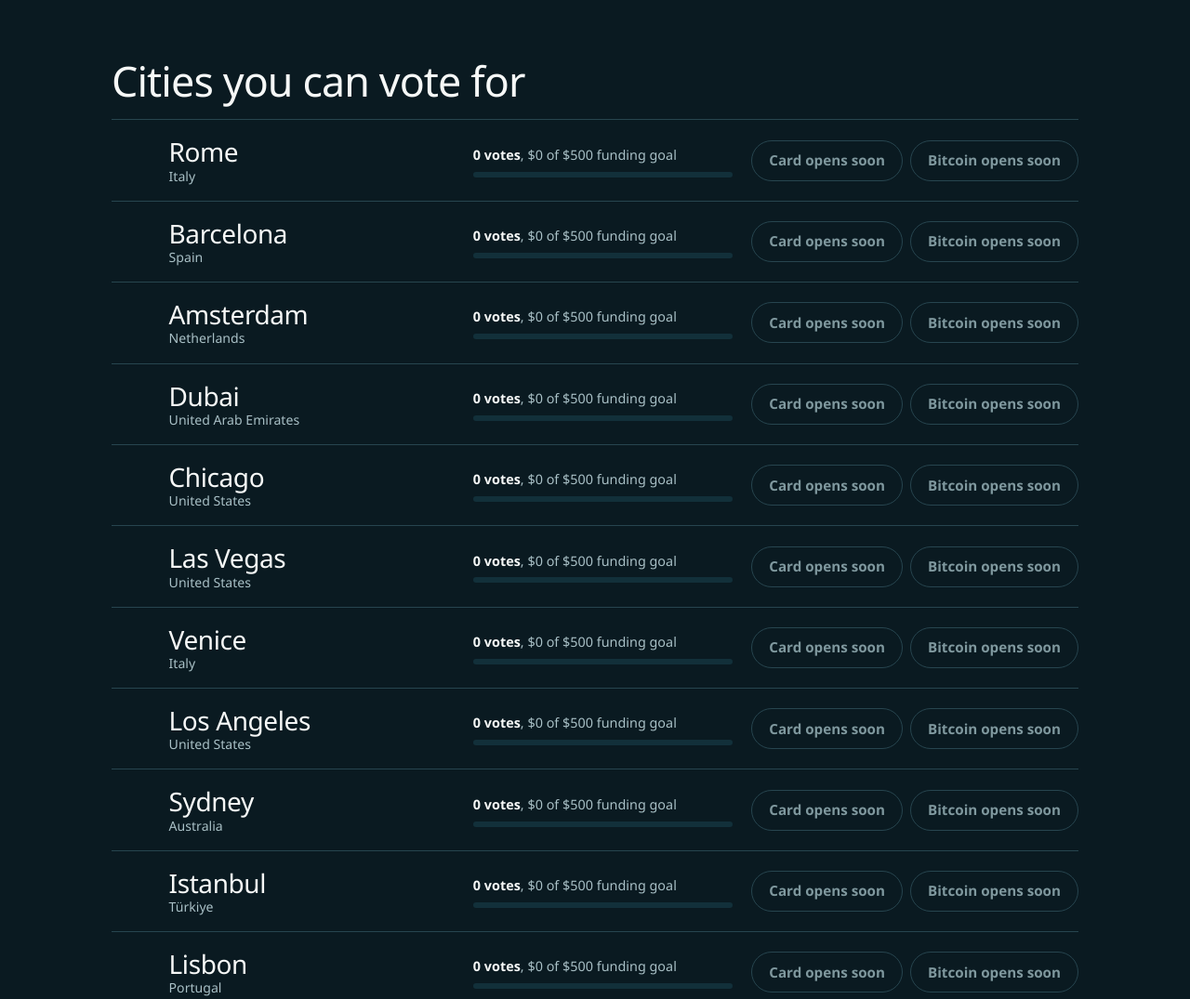
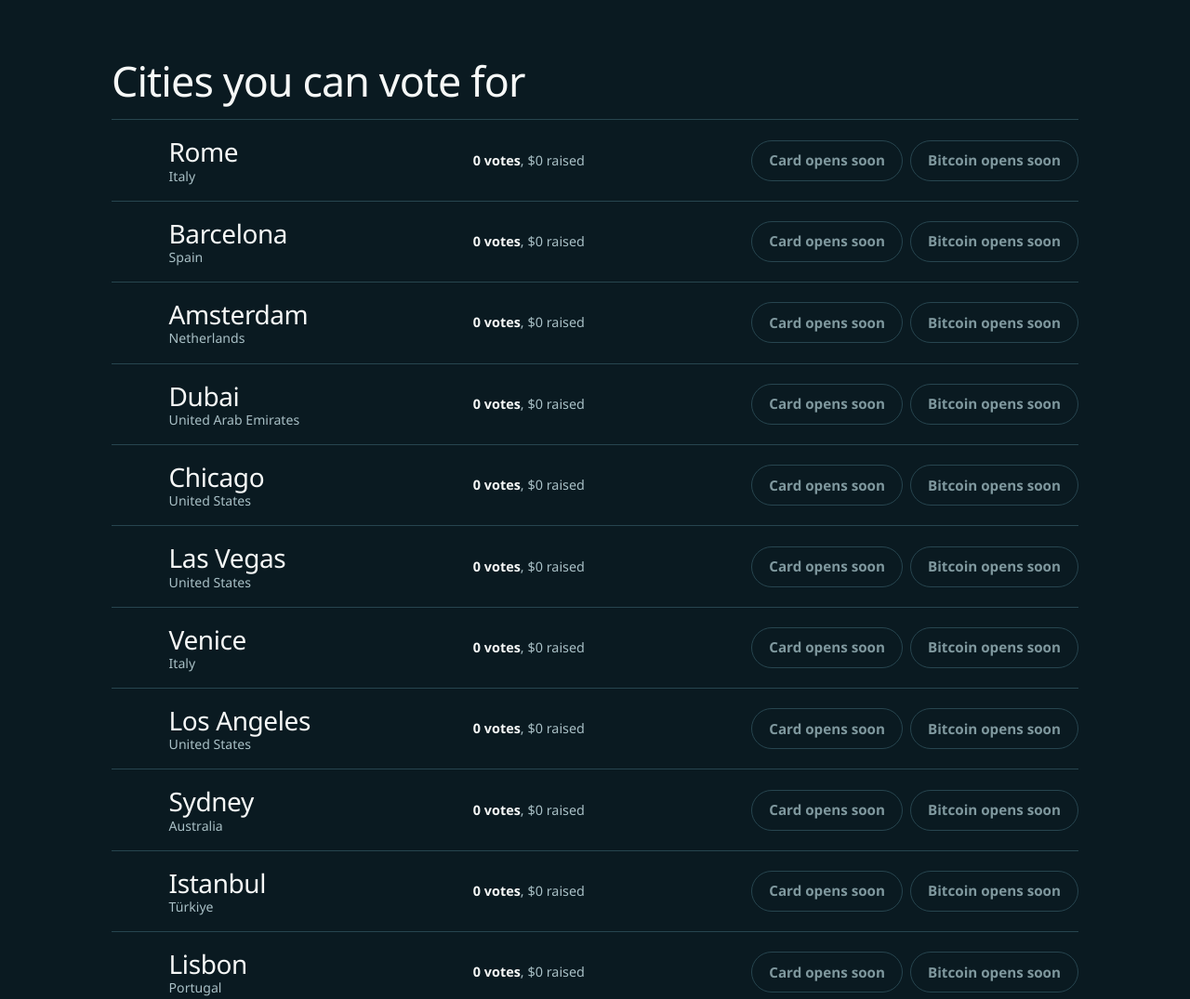
Before and after one commit to citytoursim/citytoursim.github.io, a plain HTML site: page support/index.html in a window 1280 px wide. Shown: the part 1100-2175 px from the top of the page at 93% size. Drawn offline with Linux system fonts and the light colour scheme.

Commit message:
Support page: no funding goals, rank upcoming cities by votes
Per the user: drop goal_usd; cities not yet in the game are ranked high
to low by votes with the amount raised alongside. The bar shows votes
relative to the leader and only appears once there are votes.

Co-Authored-By: Claude Opus 5.5 <noreply@anthropic.com>

```diff
--- a/data/support.json
+++ b/data/support.json
@@ -47,7 +47,6 @@
       "country": "Italy",
       "stripe_link": "",
       "bitcoin_link": "",
-      "goal_usd": 500,
       "votes": 0,
       "raised_usd": 0,
       "updated": null
@@ -58,7 +57,6 @@
       "country": "Spain",
       "stripe_link": "",
       "bitcoin_link": "",
-      "goal_usd": 500,
       "votes": 0,
       "raised_usd": 0,
       "updated": null
@@ -69,7 +67,6 @@
       "country": "Netherlands",
       "stripe_link": "",
       "bitcoin_link": "",
-      "goal_usd": 500,
       "votes": 0,
       "raised_usd": 0,
       "updated": null
@@ -80,7 +77,6 @@
       "country": "United Arab Emirates",
       "stripe_link": "",
       "bitcoin_link": "",
-      "goal_usd": 500,
       "votes": 0,
       "raised_usd": 0,
       "updated": null
@@ -91,7 +87,6 @@
       "country": "United States",
       "stripe_link": "",
       "bitcoin_link": "",
-      "goal_usd": 500,
       "votes": 0,
       "raised_usd": 0,
       "updated": null
@@ -102,7 +97,6 @@
       "country": "United States",
       "stripe_link": "",
       "bitcoin_link": "",
-      "goal_usd": 500,
       "votes": 0,
       "raised_usd": 0,
       "updated": null
@@ -113,7 +107,6 @@
       "country": "Italy",
       "stripe_link": "",
       "bitcoin_link": "",
-      "goal_usd": 500,
       "votes": 0,
       "raised_usd": 0,
       "updated": null
@@ -124,7 +117,6 @@
       "country": "United States",
       "stripe_link": "",
       "bitcoin_link": "",
-      "goal_usd": 500,
       "votes": 0,
       "raised_usd": 0,
       "updated": null
@@ -135,7 +127,6 @@
       "country": "Australia",
       "stripe_link": "",
       "bitcoin_link": "",
-      "goal_usd": 500,
       "votes": 0,
       "raised_usd": 0,
       "updated": null
@@ -146,7 +137,6 @@
       "country": "Türkiye",
       "stripe_link": "",
       "bitcoin_link": "",
-      "goal_usd": 500,
       "votes": 0,
       "raised_usd": 0,
       "updated": null
@@ -157,7 +147,6 @@
       "country": "Portugal",
       "stripe_link": "",
       "bitcoin_link": "",
-      "goal_usd": 500,
       "votes": 0,
       "raised_usd": 0,
       "updated": null
@@ -168,7 +157,6 @@
       "country": "Czechia",
       "stripe_link": "",
       "bitcoin_link": "",
-      "goal_usd": 500,
       "votes": 0,
       "raised_usd": 0,
       "updated": null
@@ -179,7 +167,6 @@
       "country": "Brazil",
       "stripe_link": "",
       "bitcoin_link": "",
-      "goal_usd": 500,
       "votes": 0,
       "raised_usd": 0,
       "updated": null
@@ -190,7 +177,6 @@
       "country": "Singapore",
       "stripe_link": "",
       "bitcoin_link": "",
-      "goal_usd": 500,
       "votes": 0,
       "raised_usd": 0,
       "updated": null
@@ -201,7 +187,6 @@
       "country": "Germany",
       "stripe_link": "",
       "bitcoin_link": "",
-      "goal_usd": 500,
       "votes": 0,
       "raised_usd": 0,
       "updated": null
@@ -212,7 +197,6 @@
       "country": "Japan",
       "stripe_link": "",
       "bitcoin_link": "",
-      "goal_usd": 500,
       "votes": 0,
       "raised_usd": 0,
       "updated": null
@@ -223,7 +207,6 @@
       "country": "United States",
       "stripe_link": "",
       "bitcoin_link": "",
-      "goal_usd": 500,
       "votes": 0,
       "raised_usd": 0,
       "updated": null
@@ -234,7 +217,6 @@
       "country": "Austria",
       "stripe_link": "",
       "bitcoin_link": "",
-      "goal_usd": 500,
       "votes": 0,
       "raised_usd": 0,
       "updated": null
@@ -245,7 +227,6 @@
       "country": "China (SAR)",
       "stripe_link": "",
       "bitcoin_link": "",
-      "goal_usd": 500,
       "votes": 0,
       "raised_usd": 0,
       "updated": null
@@ -256,7 +237,6 @@
       "country": "Spain",
       "stripe_link": "",
       "bitcoin_link": "",
-      "goal_usd": 500,
       "votes": 0,
       "raised_usd": 0,
       "updated": null
@@ -267,7 +247,6 @@
       "country": "Mexico",
       "stripe_link": "",
       "bitcoin_link": "",
-      "goal_usd": 500,
       "votes": 0,
       "raised_usd": 0,
       "updated": null
@@ -278,7 +257,6 @@
       "country": "South Africa",
       "stripe_link": "",
       "bitcoin_link": "",
-      "goal_usd": 500,
       "votes": 0,
       "raised_usd": 0,
       "updated": null
@@ -289,7 +267,6 @@
       "country": "Italy",
       "stripe_link": "",
       "bitcoin_link": "",
-      "goal_usd": 500,
       "votes": 0,
       "raised_usd": 0,
       "updated": null
@@ -300,7 +277,6 @@
       "country": "Hungary",
       "stripe_link": "",
       "bitcoin_link": "",
-      "goal_usd": 500,
       "votes": 0,
       "raised_usd": 0,
       "updated": null
@@ -311,7 +287,6 @@
       "country": "United States",
       "stripe_link": "",
       "bitcoin_link": "",
-      "goal_usd": 500,
       "votes": 0,
       "raised_usd": 0,
       "updated": null
@@ -322,7 +297,6 @@
       "country": "United Kingdom",
       "stripe_link": "",
       "bitcoin_link": "",
-      "goal_usd": 500,
       "votes": 0,
       "raised_usd": 0,
       "updated": null
@@ -333,7 +307,6 @@
       "country": "United States",
       "stripe_link": "",
       "bitcoin_link": "",
-      "goal_usd": 500,
       "votes": 0,
       "raised_usd": 0,
       "updated": null
@@ -344,7 +317,6 @@
       "country": "Canada",
       "stripe_link": "",
       "bitcoin_link": "",
-      "goal_usd": 500,
       "votes": 0,
       "raised_usd": 0,
       "updated": null
@@ -355,7 +327,6 @@
       "country": "Germany",
       "stripe_link": "",
       "bitcoin_link": "",
-      "goal_usd": 500,
       "votes": 0,
       "raised_usd": 0,
       "updated": null
@@ -366,7 +337,6 @@
       "country": "Argentina",
       "stripe_link": "",
       "bitcoin_link": "",
-      "goal_usd": 500,
       "votes": 0,
       "raised_usd": 0,
       "updated": null
--- a/support/index.html
+++ b/support/index.html
@@ -119,7 +119,7 @@ a.btn-line:hover{background:var(--gold);color:var(--amber-ink)}
     <h2 id="how-h" class="sr">How it works</h2>
     <ol class="how">
       <li><strong>Choose a city</strong> and support the project with any amount, by card (including Apple Pay and Google Pay) or Bitcoin. Checkout opens on the payment provider's own page.</li>
-      <li><strong>One supporter, one vote</strong> per city per month, however much they give, so a single large payment cannot decide the vote. The amount shows separately as funding progress.</li>
+      <li><strong>One supporter, one vote</strong> per city per month, however much they give, so a single large payment cannot decide the vote. The amount raised is shown next to the votes.</li>
       <li><strong>When the month's vote closes</strong>, the city with the most votes is next, once we have checked its 3D coverage and quality. A city takes 6 to 8 weeks to make, so each vote decides the release about two months later.</li>
     </ol>
     <div class="terms">
@@ -183,19 +183,18 @@ a.btn-line:hover{background:var(--gold);color:var(--amber-ink)}
     document.getElementById('since').textContent=since.join(' ');
     var cities=(d.cities||[]).map(function(c,i){c._i=i;return c});
     cities.sort(function(a,b){return (b.votes||0)-(a.votes||0)||(b.raised_usd||0)-(a.raised_usd||0)||a._i-b._i});
-    var rank=0;
+    var rank=0, top=cities.length?(cities[0].votes||0):0;
     cities.forEach(function(c){
-      var li=el('li','city'), votes=c.votes||0, raised=c.raised_usd||0, goal=c.goal_usd||0;
+      var li=el('li','city'), votes=c.votes||0, raised=c.raised_usd||0;
       if(votes>0)rank++;
       var r=el('span','rank',votes>0?String(rank):'');r.setAttribute('aria-hidden','true');li.appendChild(r);
       var n=el('div','name',c.name);n.appendChild(el('small',null,c.country||''));li.appendChild(n);
-      var m=el('div','meter'), bar=el('div','bar'), fill=el('i');
-      fill.style.width=(goal>0?Math.min(100,raised/goal*100):0)+'%';bar.appendChild(fill);
-      bar.setAttribute('role','progressbar');bar.setAttribute('aria-valuemin','0');bar.setAttribute('aria-valuemax',String(goal));bar.setAttribute('aria-valuenow',String(raised));
-      bar.setAttribute('aria-label',c.name+' funding: '+money(raised,cur)+' of '+money(goal,cur));
+      var m=el('div','meter');
       var nums=el('p','nums');nums.appendChild(el('b',null,votes+(votes===1?' vote':' votes')));
-      nums.appendChild(document.createTextNode(', '+money(raised,cur)+' of '+money(goal,cur)+' funding goal'));
-      m.appendChild(nums);m.appendChild(bar);li.appendChild(m);
+      nums.appendChild(document.createTextNode(', '+money(raised,cur)+' raised'));
+      m.appendChild(nums);
+      if(top>0){var bar=el('div','bar'),fill=el('i');fill.style.width=(votes/top*100)+'%';bar.appendChild(fill);bar.setAttribute('aria-hidden','true');m.appendChild(bar)}
+      li.appendChild(m);
       var acts=el('div','acts');
       acts.appendChild(button('Support with card','Card',c.stripe_link,open,true,c.name));
       acts.appendChild(button('Support with Bitcoin','Bitcoin',c.bitcoin_link,open,false,c.name));
```
Also changed, not shown: 1 other file.
